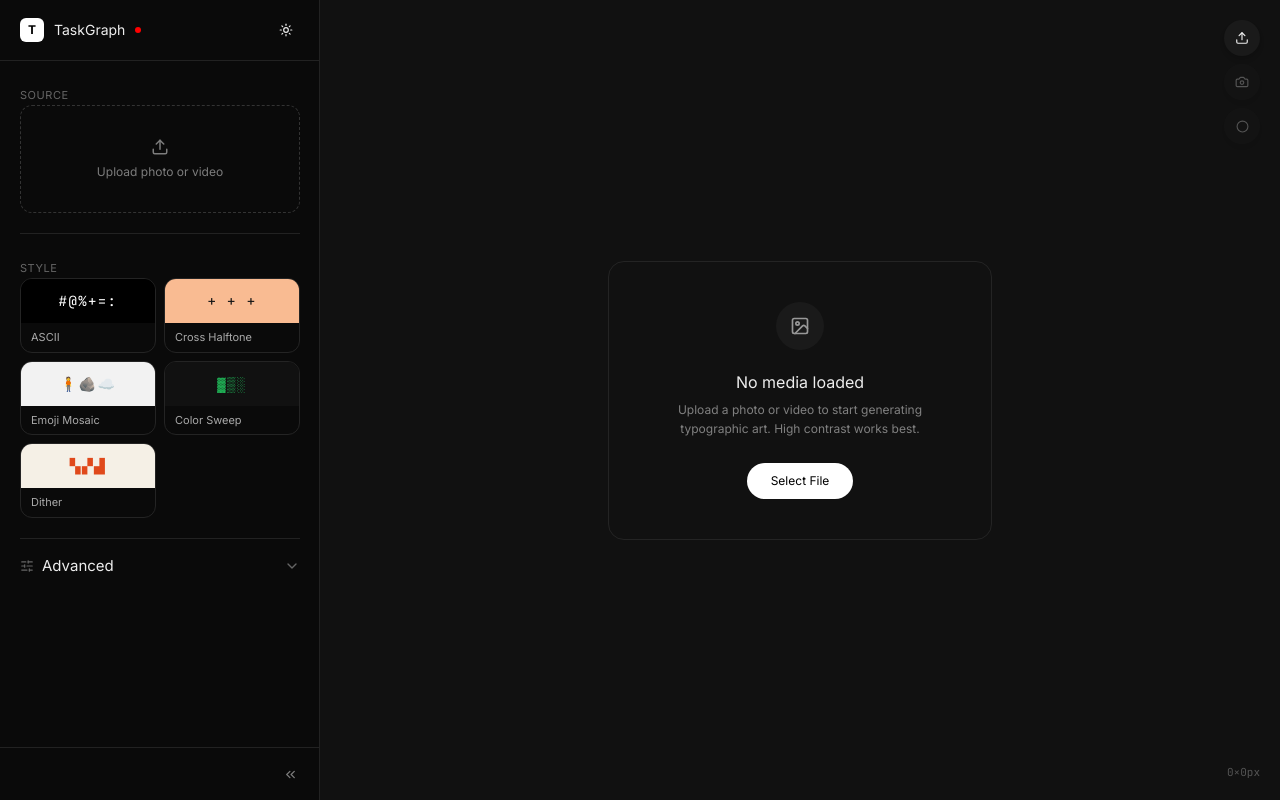
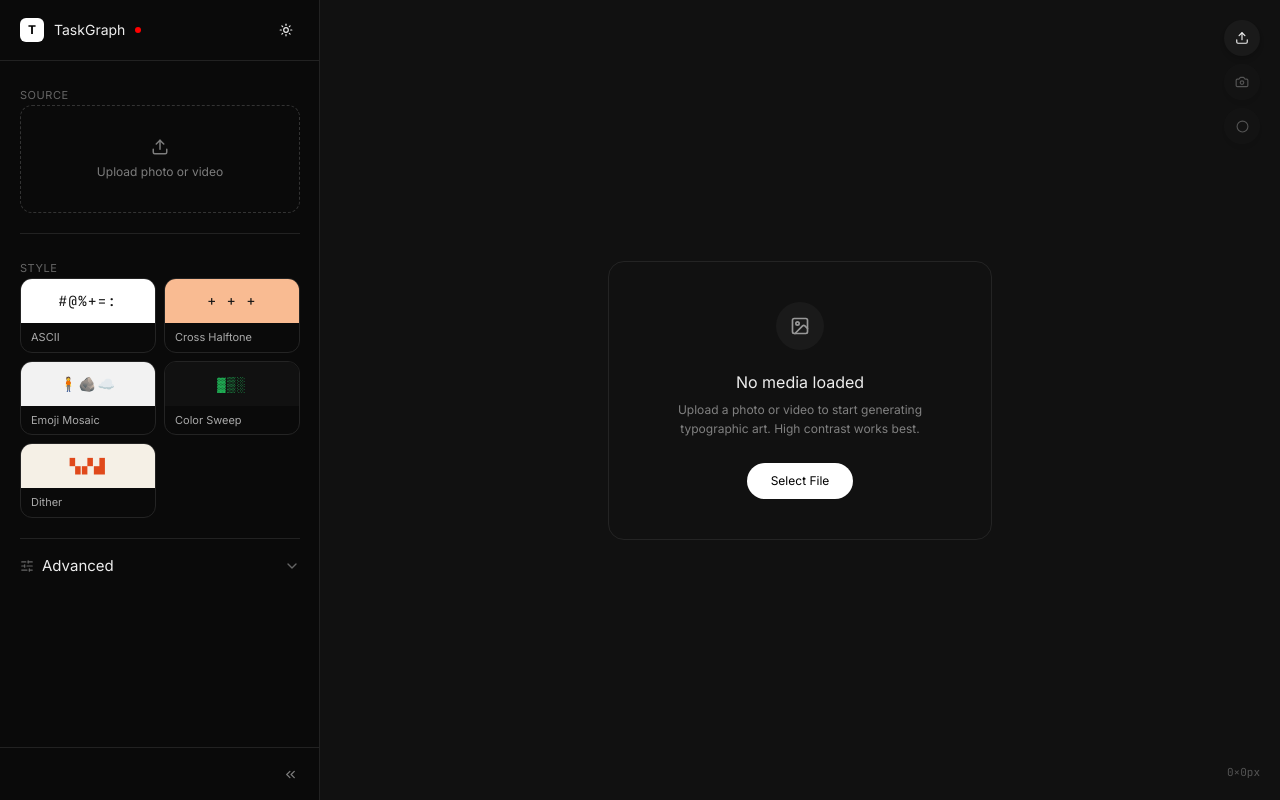
Before and after one commit to sayhitoyutonghu/emoji-art-generator, a React (Vite) app: page / in a window 1280 px wide. Built offline with nearby package versions, Linux system fonts and the light colour scheme.

Commit message:
ASCII preset: white background instead of inverted black
Switches the ASCII preset from invert (black bg, white glyphs) to
monochrome black-on-white, matching the light background of the other
presets. The terminal look is still one Invert toggle away in Advanced.

```diff
--- a/src/App.tsx
+++ b/src/App.tsx
@@ -37,8 +37,8 @@ const STYLE_PRESETS: StylePreset[] = [
   {
     id: 'ascii',
     name: 'ASCII',
-    swatch: { bg: '#000000', fg: '#FFFFFF', sample: '#@%+=:' },
-    config: { dither: false, cross: false, charMode: 'charset', charset: ' .:-=+*#%@$MW059', colorMode: 'invert', density: 100, isAnimated: false },
+    swatch: { bg: '#FFFFFF', fg: '#141414', sample: '#@%+=:' },
+    config: { dither: false, cross: false, charMode: 'charset', charset: ' .:-=+*#%@$MW059', colorMode: 'monochrome', monochromeColor: '#141414', density: 100, isAnimated: false },
   },
   {
     id: 'cross',
```
